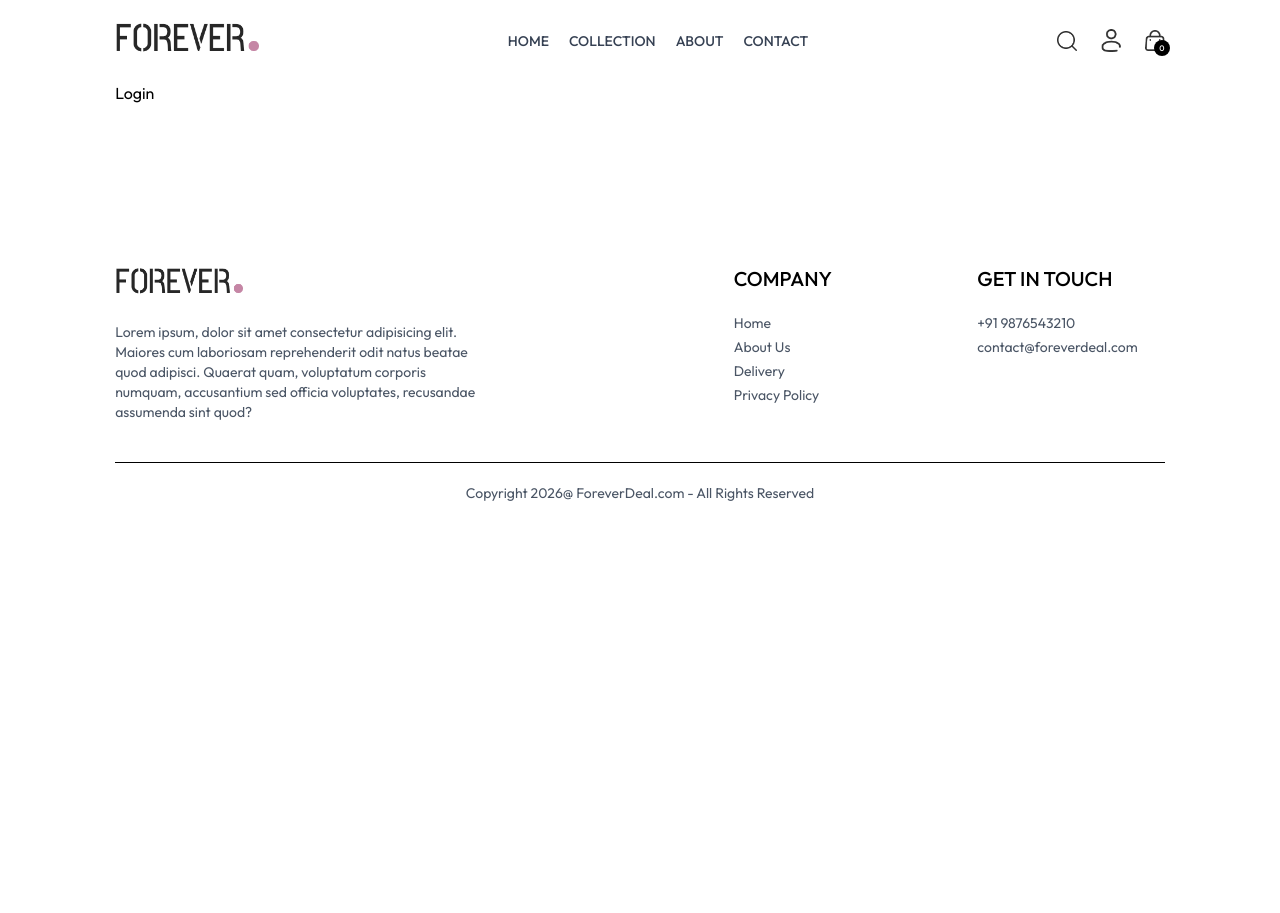
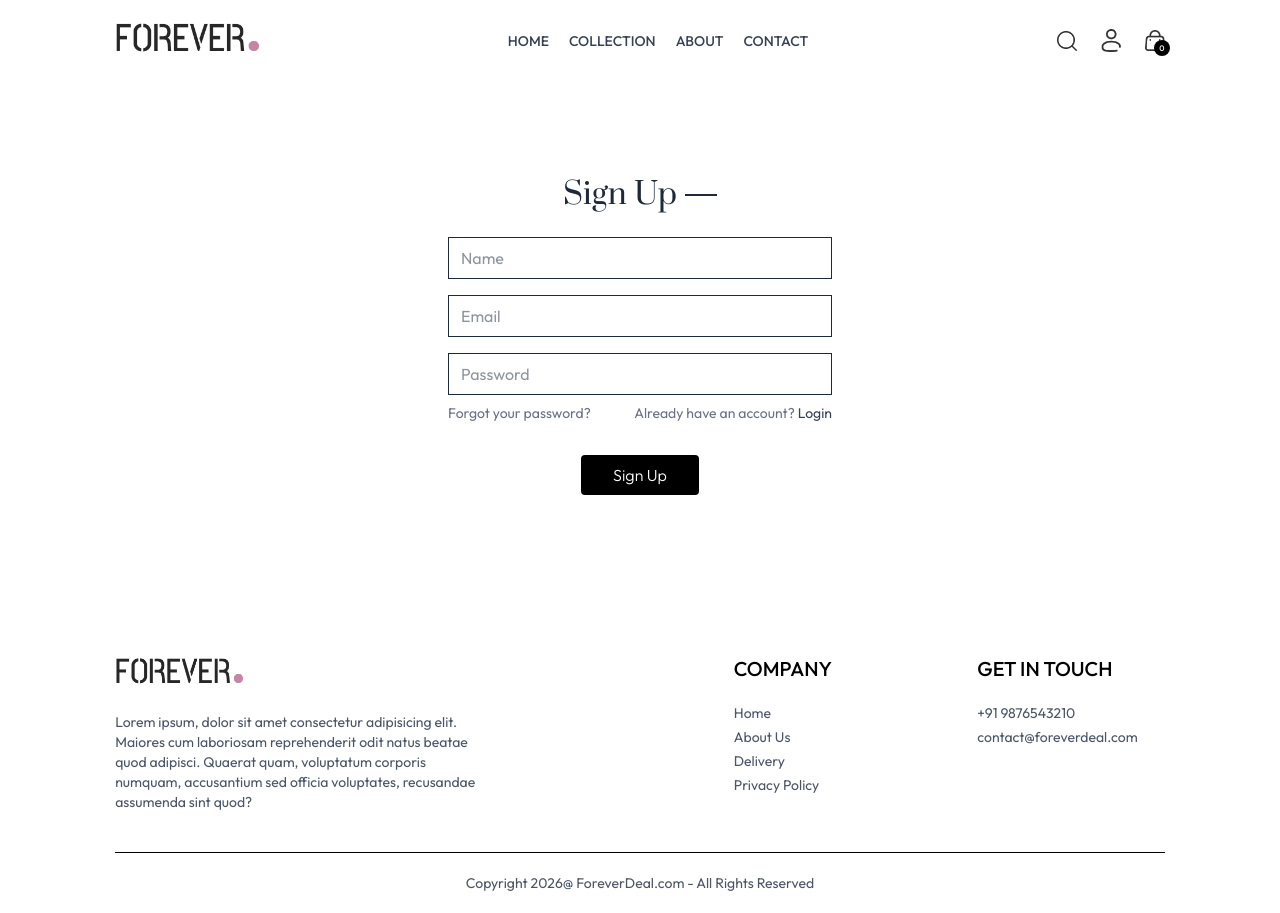
Before and after one commit to Aashish007-dev/E-Commerce-Application, a React (Vite) app in the folder frontend/: page /login in a window 1280 px wide. Before the commit the page ends 800 px from the top, so only its background shows below. Built offline with nearby package versions, Linux system fonts and the light colour scheme.

Commit message:
Build Login and SignUp formm Ui

```diff
--- a/frontend/src/components/Navbar.jsx
+++ b/frontend/src/components/Navbar.jsx
@@ -33,7 +33,7 @@
       <div className="flex items-center gap-6">
         <img onClick={() => setShowSearch(true)} src={assets.search_icon} alt=""  className='w-5 cursor-pointer'/>
         <div className="group relative">
-          <img src={assets.profile_icon} className='w-5 cursor-pointer' alt="" />
+          <Link to='/login'><img src={assets.profile_icon} className='w-5 cursor-pointer' alt="" /></Link>
           <div className="group-hover:block hidden absolute dropdown-menu right-0 pt-4">
             <div className="flex flex-col gap-2 w-36 py-3 px-5 bg-slate-100 text-gray-500 rounded">
               <p className='cursor-pointer hover:text-black'>My Profile</p>
--- a/frontend/src/pages/Login.jsx
+++ b/frontend/src/pages/Login.jsx
@@ -1,8 +1,44 @@
-import React from 'react'
+import React, { useState } from 'react'
 
 const Login = () => {
+
+  const [currState, setCurrState] = useState('Sign Up');
+
+  const onSubmitHandler = async (e) => {
+    e.preventDefault();
+
+  }
+
+
+
+
+
   return (
-    <div>Login</div>
+    <form onClick={onSubmitHandler} className='flex flex-col items-center w-[90%] sm:max-w-96 m-auto mt-14 gap-4  text-gray-800'>
+      <div className='inline-flex items-center gap-2 mb-2 mt-10'>
+        <p className='prata-regular text-3xl'>{currState}</p>
+        <hr  className='border-none h-[1.5px] w-8 bg-gray-800'/>
+      </div>
+      {
+      currState === 'Login' ? '' : <input type="text" className='w-full px-3 py-2 border border-gray-800' placeholder='Name' required/>
+      }
+      <input type="email" className='w-full px-3 py-2 border border-gray-800' placeholder='Email' required/>
+      <input type="password" className='w-full px-3 py-2 border border-gray-800' placeholder='Password' required/>
+      <div className='w-full flex justify-between text-sm mt-[-8px]'>
+        <p className='cursor-pointer text-gray-500 hover:text-gray-800'>Forgot your password?</p>
+        {
+          currState === 'Login'
+          ? <p className='cursor-pointer text-gray-500'>Create an account <span onClick={() => setCurrState('Sign Up')} className='text-gray-700 cursor-pointer hover:text-gray-900'>{" "}Sign Up</span></p>
+          : <p className='cursor-pointer text-gray-500'>Already have an account?
+          <span onClick={() => setCurrState('Login')} className='text-gray-700 cursor-pointer hover:text-gray-900'>{" "}Login</span></p>
+        }
+      </div>
+      <button className='bg-black text-white font-light px-8 py-2 mt-4 cursor-pointer rounded'>
+        {
+          currState === 'Login' ? 'Login' : 'Sign Up'
+        }
+      </button>
+    </form>
   )
 }
 
```
